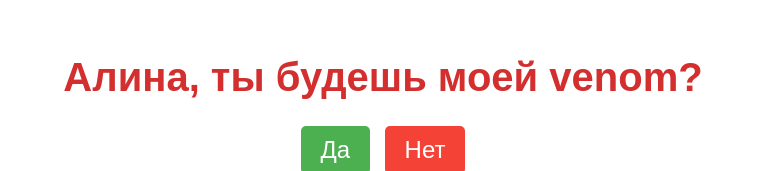
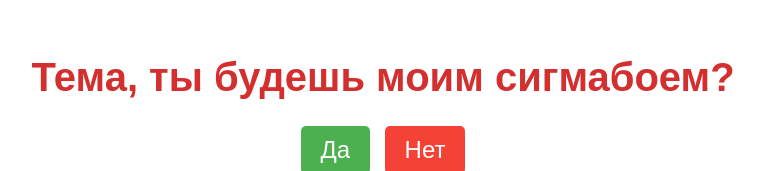
Before and after one commit to bchbrz/SigmaTema, a plain HTML site: page index.html in a window 1280 px wide. Shown: the part 137-308 px from the top of the page, without its empty margins (257-1021 px from the left). Drawn offline with Linux system fonts and the light colour scheme.

Commit message:
index.html

```diff
--- a/index.html
+++ b/index.html
@@ -8,7 +8,7 @@
 </head>
 <body>
     <div class="container">
-        <h1>Алина, ты будешь моей venom?</h1>
+        <h1>Тема, ты будешь моим сигмабоем?</h1>
         <div class="buttons">
             <button class="yes-button" onclick="handleYesClick()">Да</button>
             <button class="no-button" onclick="handleNoClick()">Нет</button>
```
